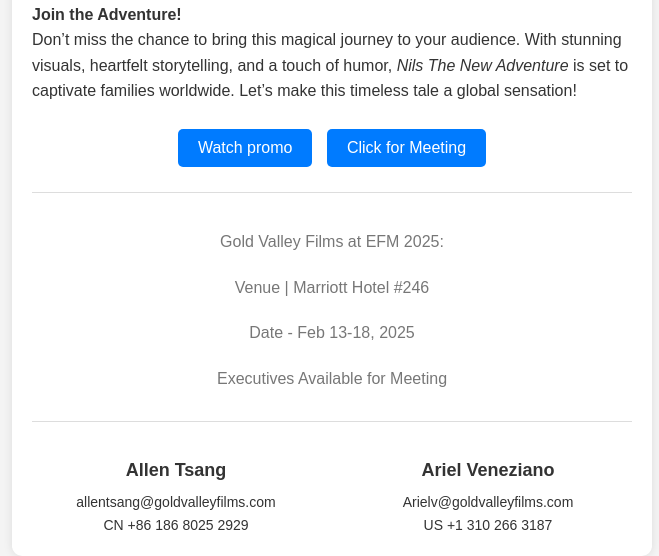
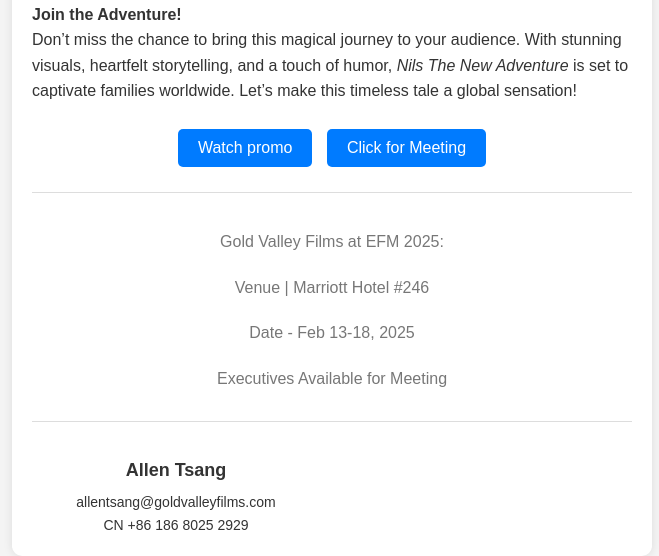
Before and after one commit to AllenTsang-CN/NILS, a plain HTML site: page index.html in a window 1280 px wide. Shown: the part 1485-2041 px from the top of the page, without its empty margins (308-967 px from the left). Drawn offline with Linux system fonts and the light colour scheme.

Commit message:
Update index.html

```diff
--- a/index.html
+++ b/index.html
@@ -146,11 +146,6 @@
               <p>allentsang@goldvalleyfilms.com</p>
               <p>CN +86 186 8025 2929</p>
           </div>
-          <div class="signature">
-              <h3>Ariel Veneziano</h3>
-              <p>Arielv@goldvalleyfilms.com</p>
-              <p>US +1 310 266 3187</p>
-          </div>
       </div>
   </div>
 </body>
```
